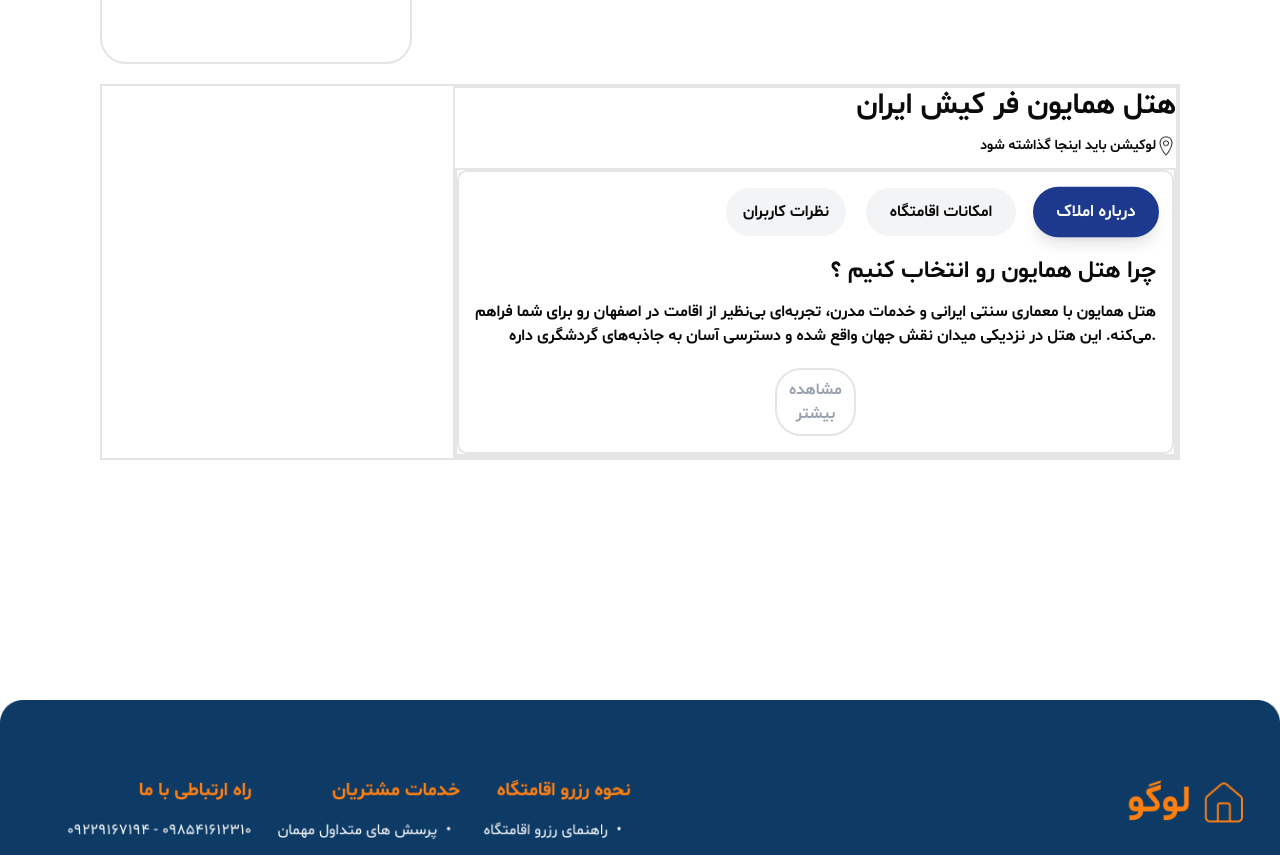
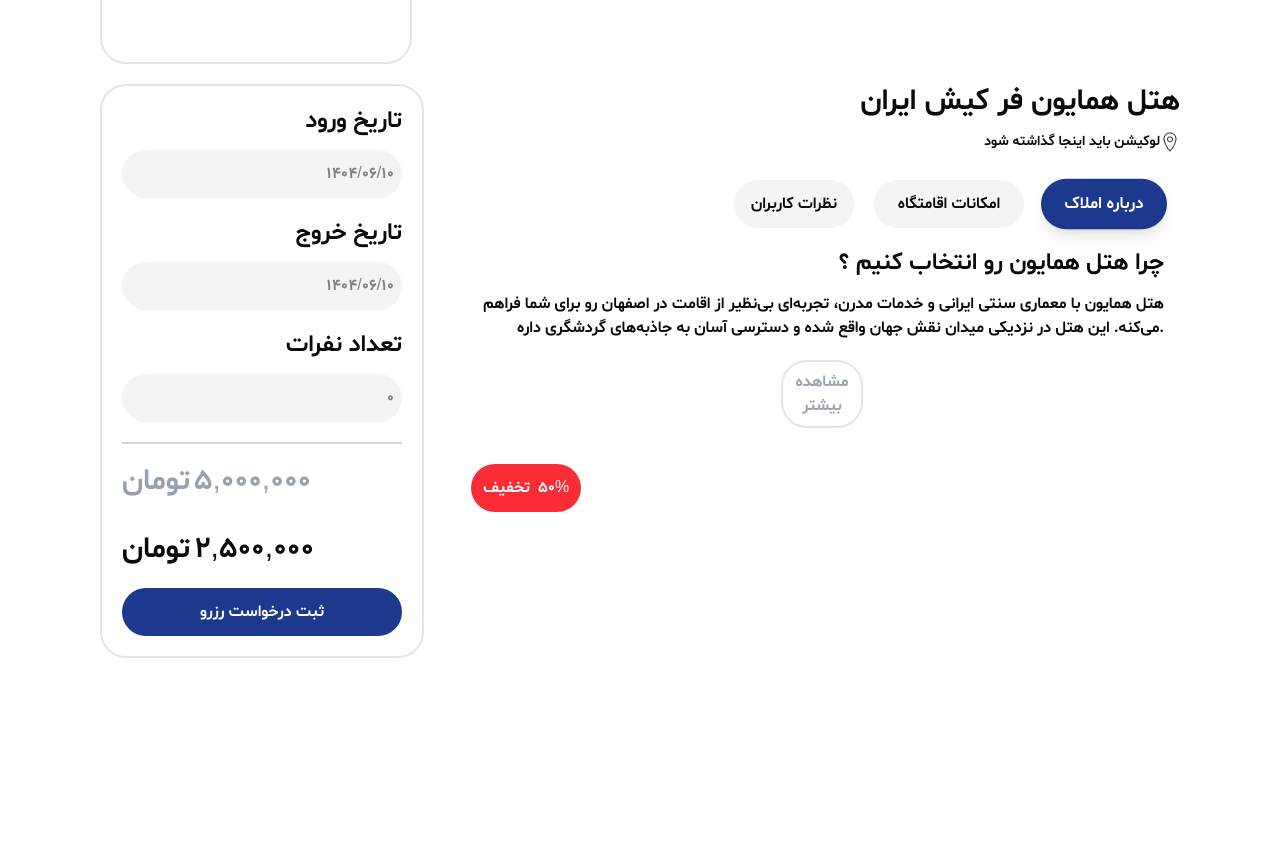
Before and after one commit to amirzex/houses-next.js, a Next.js app: page /FastReserve/1 in a window 1280 px wide. Shown: the part 616-1471 px from the top of the page. Built offline with nearby package versions, Linux system fonts and the light colour scheme.

Commit message:
add some style to reserve detail page ...

```diff
--- a/src/component/FastReserve/FastReserveDetail.tsx
+++ b/src/component/FastReserve/FastReserveDetail.tsx
@@ -4,12 +4,14 @@ import villa from '../../assets/landing/villa.png'
 import loc from '../../assets/reserve/icons8-location-50.png'
 import Link from 'next/link'
 import PropertyTabs from './PropertyTabs'
+import ReserveForm from './ReserveForm'
+import Card from '../common/Card'
 
 interface IProps {
     id: string
 }
 
-const FastReserveDetail: FC<IProps> = ({ id }) => {
+const FastReserveDetail: FC<IProps> = async ({ id }) => {
     console.log(id)
     return (
         <div className='w-full flex flex-col gap-5 justify-center items-center pr-25 pl-25 '>
@@ -52,9 +54,9 @@ const FastReserveDetail: FC<IProps> = ({ id }) => {
 
             {/* middle part */}
 
-            <div className='border-2 w-full flex flex-row-reverse justify-center items-center gap-10'>
+            <div className=' w-full flex flex-row-reverse justify-center items-start gap-10'>
                 {/* right side */}
-                <div className="w-[70%] flex flex-col justify-center items-end gap-3 border-2">
+                <div className="w-[70%] flex flex-col justify-center items-end gap-3 ">
 
                     <h2 className='text-3xl text-right w-full'>هتل همایون فر کیش ایران </h2>
                     <div className='flex flex-row w-full text-right justify-end items-center text-sm'>
@@ -65,16 +67,28 @@ const FastReserveDetail: FC<IProps> = ({ id }) => {
                             alt='location' />
                     </div>
                     {/* info layout  */}
-                    <div className='w-full flex flex-col gap-5 border-2'>
+                    <div className='w-full flex flex-col gap-5 '>
                         <PropertyTabs />
                     </div>
                 </div>
                 {/* left side */}
-                <div className="w-[30%]">
+                <div className="border-2 w-[30%] flex flex-col gap-5 justify-center items-center rounded-4xl p-5">
+
+                    <ReserveForm />
 
                 </div>
             </div>
 
+            {/* buttom part  */}
+            {/* <div className='border-2 w-full'>
+                {Array.isArray(response) && response?.length > 0 ? (
+                    response?.map((item) => (
+                        <Card key={item.id} value={item} />
+                    ))
+                ) : (
+                    <p className="text-center text-gray-500">هیچ خانه‌ای یافت نشد</p>
+                )}
+            </div> */}
         </div>
     )
 }
--- a/src/component/FastReserve/PropertyTabs.tsx
+++ b/src/component/FastReserve/PropertyTabs.tsx
@@ -87,7 +87,7 @@ const PropertyTabs = () => {
     };
 
     return (
-        <div className='w-full flex flex-col gap-5 border-2 p-4 rounded-lg'>
+        <div className='w-full flex flex-col gap-5 p-4 rounded-lg'>
             {/* دکمه‌ها */}
             <div className='w-full flex flex-row-reverse items-center justify-start gap-5 flex-wrap'>
                 <button
--- /dev/null
+++ b/src/component/FastReserve/ReserveForm.tsx
@@ -0,0 +1,49 @@
+import React from 'react'
+
+const ReserveForm = () => {
+    return (
+        <div className='w-full flex flex-col gap-5'>
+            <form className=' w-full flex flex-col gap-5 justify-center items-center ' action="">
+                <div className='w-full flex flex-col gap-3 text-right'>
+                    <h3 className='text-2xl'> تاریخ ورود </h3>
+                    <input
+                        type="text"
+                        placeholder='1404/06/10'
+                        className='text-right bg-gray-100 pr-2 rounded-4xl p-3 w-full'
+                    />
+                </div>
+
+                <div className='w-full flex flex-col gap-3 text-right'>
+                    <h3 className='text-2xl'> تاریخ خروج </h3>
+                    <input
+                        type="text"
+                        placeholder='1404/06/10'
+                        className='text-right bg-gray-100 pr-2 rounded-4xl p-3 w-full'
+                    />
+                </div>
+                <div className='w-full flex flex-col gap-3 text-right'>
+                    <h3 className='text-2xl'> تعداد نفرات  </h3>
+                    <input
+                        type="text"
+                        placeholder='0'
+                        className='text-right bg-gray-100 pr-2 rounded-4xl p-3 w-full'
+                    />
+                </div>
+            </form>
+
+            <div className='border-t-2 w-full  border-gray-300 flex flex-col gap-5 pt-5'>
+                <div className='flex flex-row gap-40'>
+                    <span className='flex flex-row-reverse justify-end gap-1 text-gray-400 text-3xl '>5,000,000  <p>تومان</p> </span>
+                    <div className='flex flex-row gap-2 bg-red-500 text-white rounded-4xl p-3'>
+                        <p> تخفیف </p>
+                        <span>50%</span>
+                    </div>
+                </div>
+                <span className='flex flex-row-reverse justify-end gap-1 text-3xl'>2,500,000  <p>تومان</p> </span>
+            </div>
+
+            <button className='bg-blue-900 p-3 w-full rounded-4xl text-white hover:scale-95 transition-all duration-300'> ثبت درخواست رزرو </button></div>
+    )
+}
+
+export default ReserveForm
--- a/src/core/types/IFilterParams.ts
+++ b/src/core/types/IFilterParams.ts
@@ -1,4 +1,3 @@
-
 export interface IFilterParams {
   page?: string | number;
   limit?: string | number;
@@ -9,4 +8,5 @@ export interface IFilterParams {
   location?: string;
   city?: string;
   price?: string;
+  id: string;
 }
```
